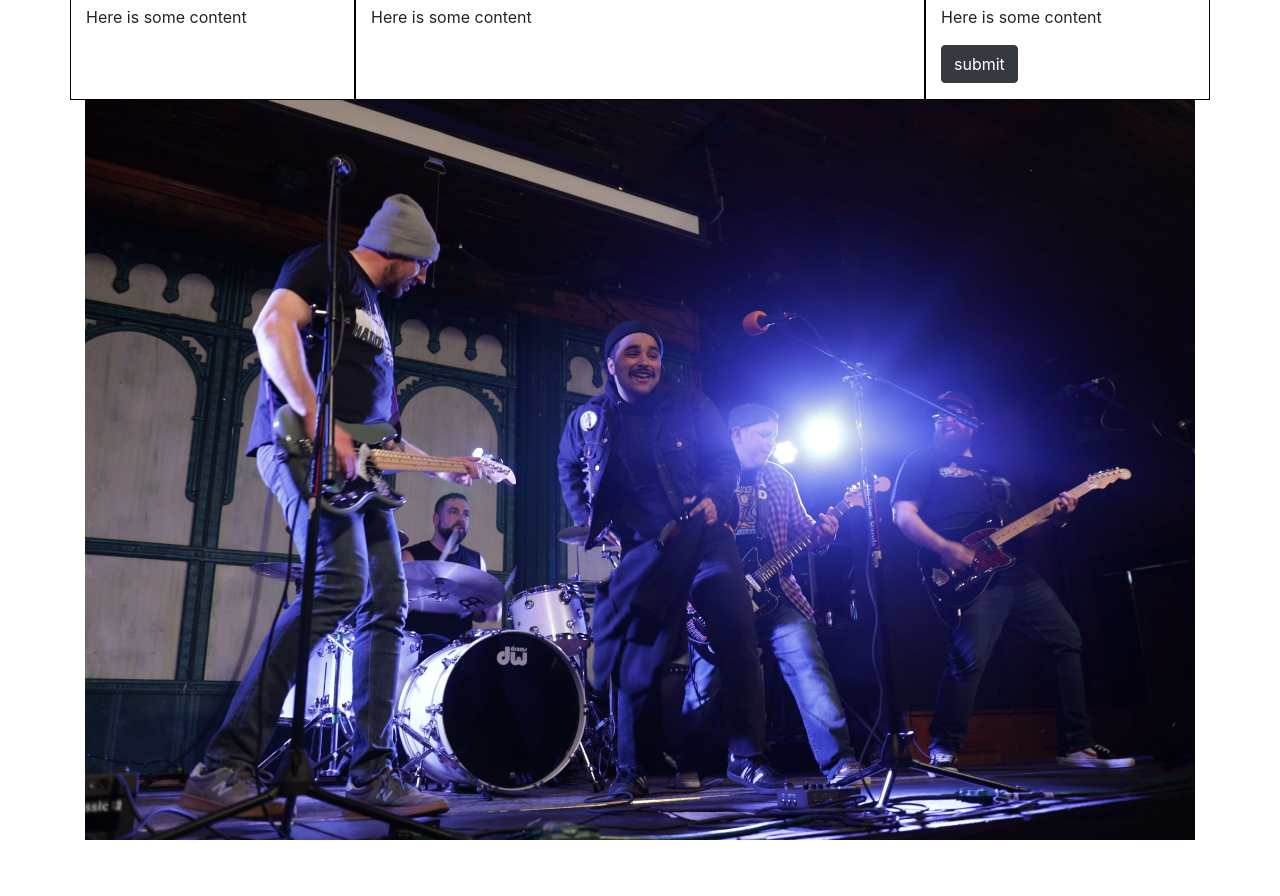
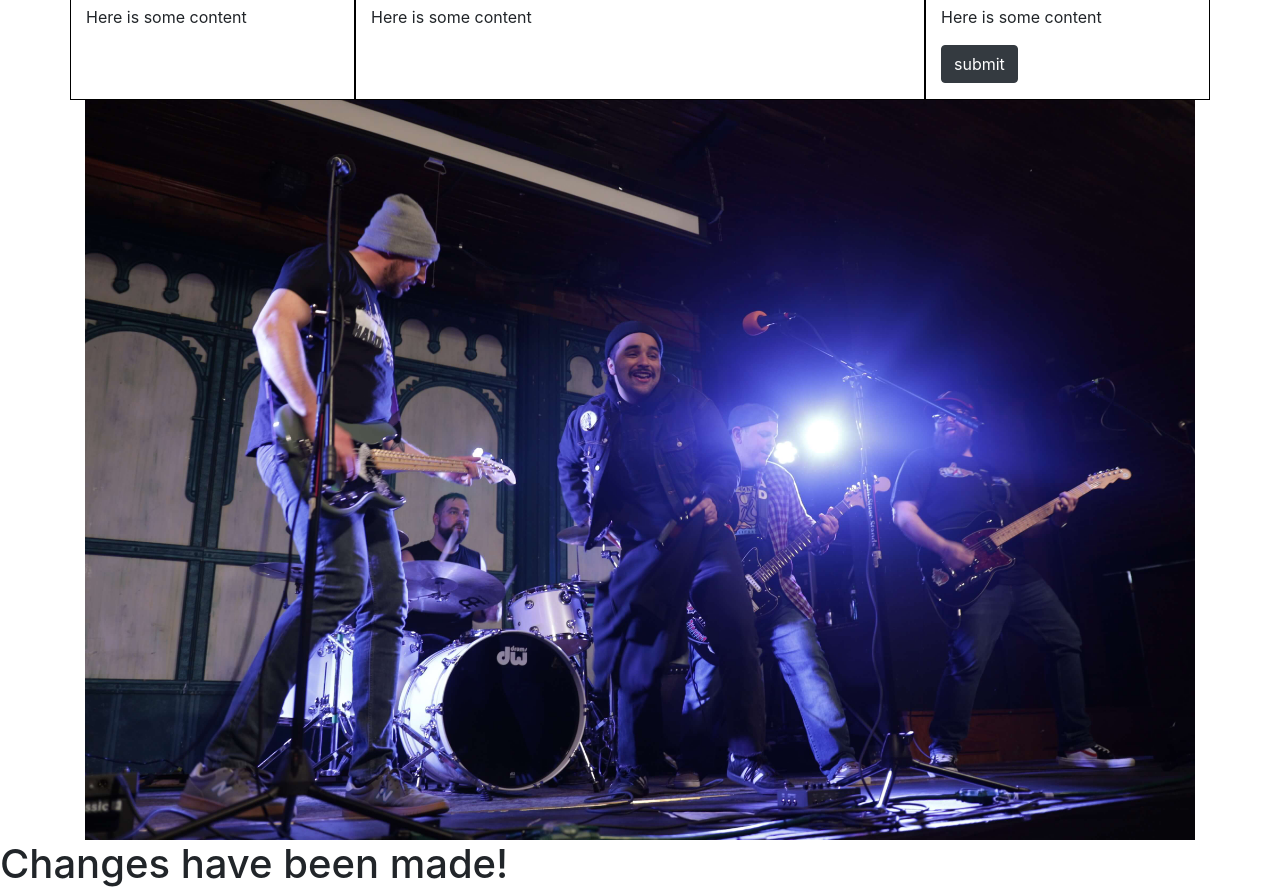
Before and after one commit to NolanHovis/intermediate-css, a plain HTML site: page index.html in a window 1280 px wide. Shown: the part 114-1010 px from the top of the page. Before the commit the page ends 954 px from the top, so only its background shows below. Drawn offline with nearby package versions, Linux system fonts and the light colour scheme.

Commit message:
Added H1

```diff
--- a/index.html
+++ b/index.html
@@ -91,5 +91,6 @@
     <div class="container">
       <img src="./images/band.jpeg" alt="" class="img-fluid" />
     </div>
+    <h1>Changes have been made!</h1>
   </body>
 </html>
```
